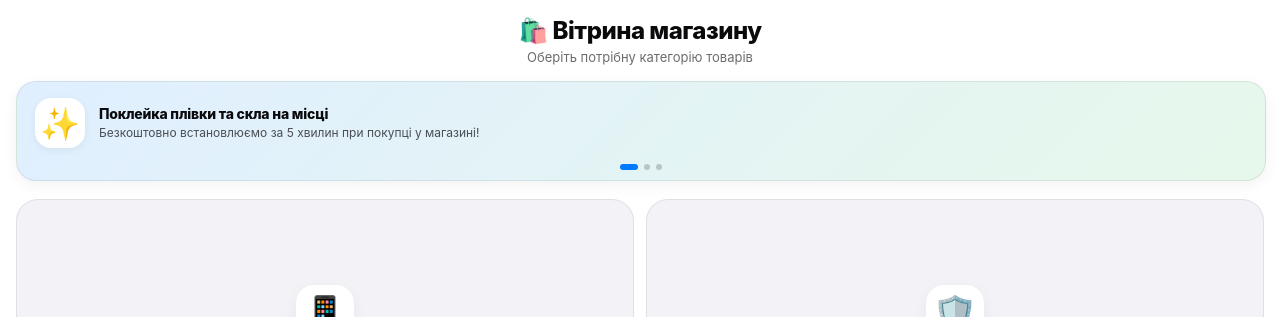
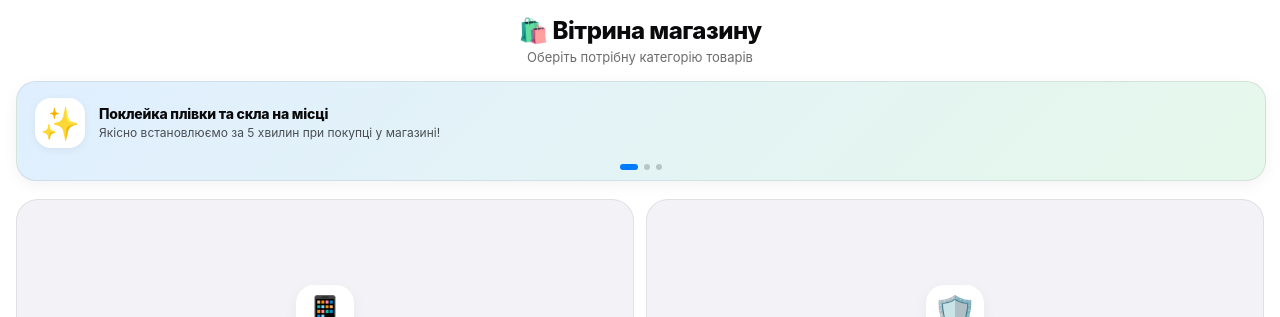
Before and after one commit to vadimchizhevskiy00-cmyk/gadget-shop, a Flask app: page / in a window 1280 px wide. Shown: the top 317 px of the page. Run offline with Flask 3, Linux system fonts and the light colour scheme; data that the repository does not hold is empty; some libraries are stand-ins or nearby versions.

Commit message:
Update index.html
upd

```diff
--- a/templates/index.html
+++ b/templates/index.html
@@ -379,7 +379,7 @@
                     <div class="slide-icon">✨</div>
                     <div class="slide-content">
                         <h4>Поклейка плівки та скла на місці</h4>
-                        <p>Безкоштовно встановлюємо за 5 хвилин при покупці у магазині!</p>
+                        <p>Якісно встановлюємо за 5 хвилин при покупці у магазині!</p>
                     </div>
                 </div>
                 <div class="slide">
```
